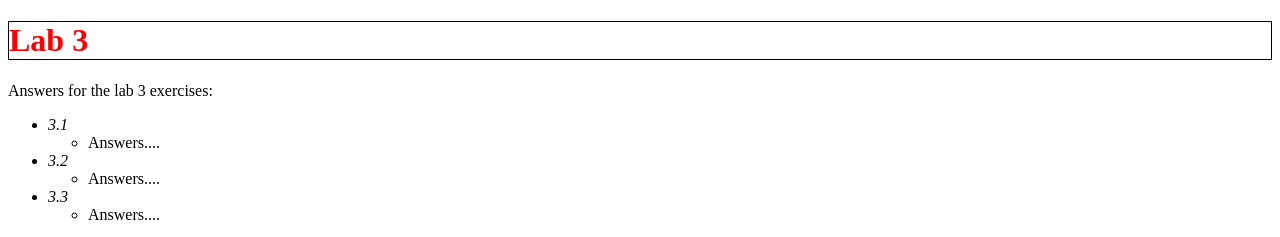
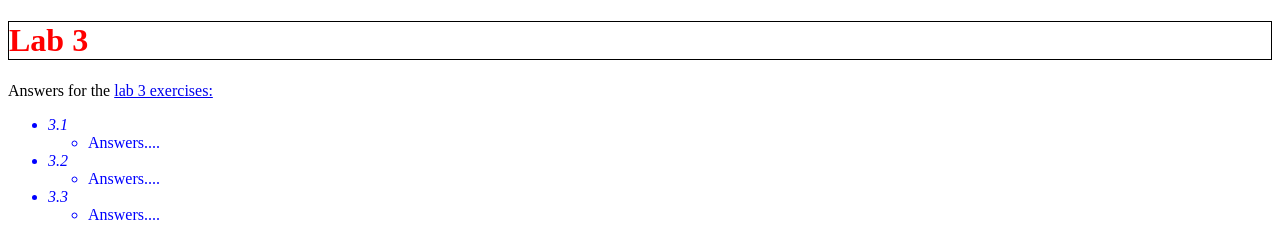
Before and after one commit to cpd67/cs336, a website: page lab03/public/index.html in a window 1280 px wide. Shown: the top 237 px of the page. Drawn offline with Linux system fonts and the light colour scheme.

Commit message:
Modify the HTML and CSS files for lab03.

```diff
--- a/lab03/public/index.html
+++ b/lab03/public/index.html
@@ -12,7 +12,8 @@
 	</head>
 	<body>
 		<h1>Lab 3</h1>
-		<p> Answers for the lab 3 exercises: </p>
+		<!-- https://developer.mozilla.org/en-US/docs/Learn/HTML/Introduction_to_HTML/Creating_hyperlinks -->
+		<p> Answers for the <a href="https://cs.calvin.edu/courses/cs/336/kvlinden/03node/lab.html">lab 3 exercises:</a> </p>
 		<!-- Nested list of answers -->
 		<!-- Used the HTML tutorial that Prof. VanderLinden gave us in the "Prerequistes" section -->
 		<!-- in order to determine how to use the <ul>, <li>, and <em> tags -->
--- a/lab03/public/style.css
+++ b/lab03/public/style.css
@@ -1,4 +1,9 @@
+
 h1 {
 	color: red;
 	border: 1px solid black;
 }
+
+li {
+	color: blue;
+}
```
